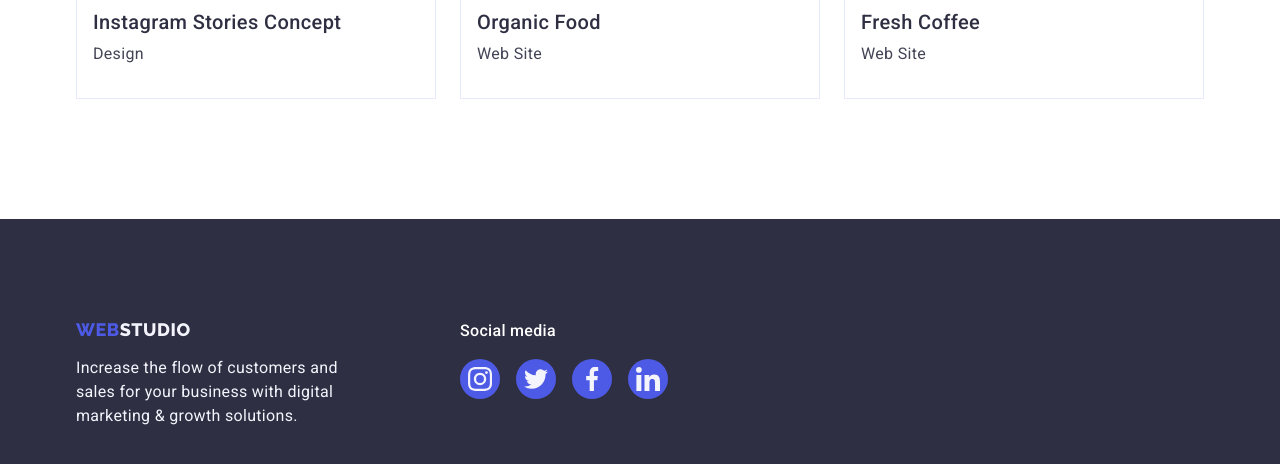
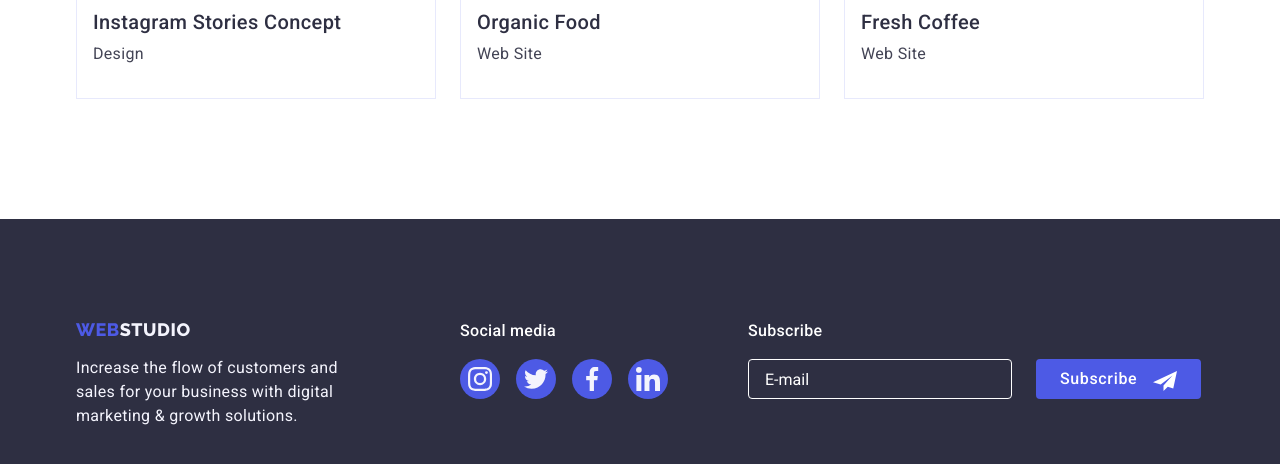
Before and after one commit to KseniaLobova/goit-markup-hw-06, a plain HTML site: page portfolio.html in a window 1280 px wide. Shown: the part 1551-2015 px from the top of the page. Drawn offline with nearby package versions, Linux system fonts and the light colour scheme.

Commit message:
portfolio footer

```diff
--- a/css/styles.css
+++ b/css/styles.css
@@ -632,7 +632,7 @@ img {
   position: absolute;
   top: 25%;
   left: 16px;
-  transition: border 250ms cubic-bezier(0.4, 0, 0.2, 1);
+  transition: fill 250ms cubic-bezier(0.4, 0, 0.2, 1);
 }
 .form-input:focus + .modal-icon {
   fill: var(--accent-color);
--- a/portfolio.html
+++ b/portfolio.html
@@ -260,7 +260,7 @@
           </p>
         </div>
 
-        <div>
+        <div class="footer-social">
           <p class="footer-title">Social media</p>
           <ul class="footer-icon">
             <li class="footer-list-icon list">
@@ -293,6 +293,21 @@
             </li>
           </ul>
         </div>
+        <form>
+          <p class="footer-title">Subscribe</p>
+          <label class="footer-lable">
+            <input
+              class="footer-input"
+              type="text"
+              name="Subscribe"
+              placeholder="E-mail" />
+            <button class="btn-subscribe" type="submit">
+              Subscribe
+              <svg class="subscribe-icon" width="24" height="24">
+                <use href="./images/icons.svg#icon-subscribe"></use>
+              </svg></button
+          ></label>
+        </form>
       </div>
     </footer>
   </body>
```
